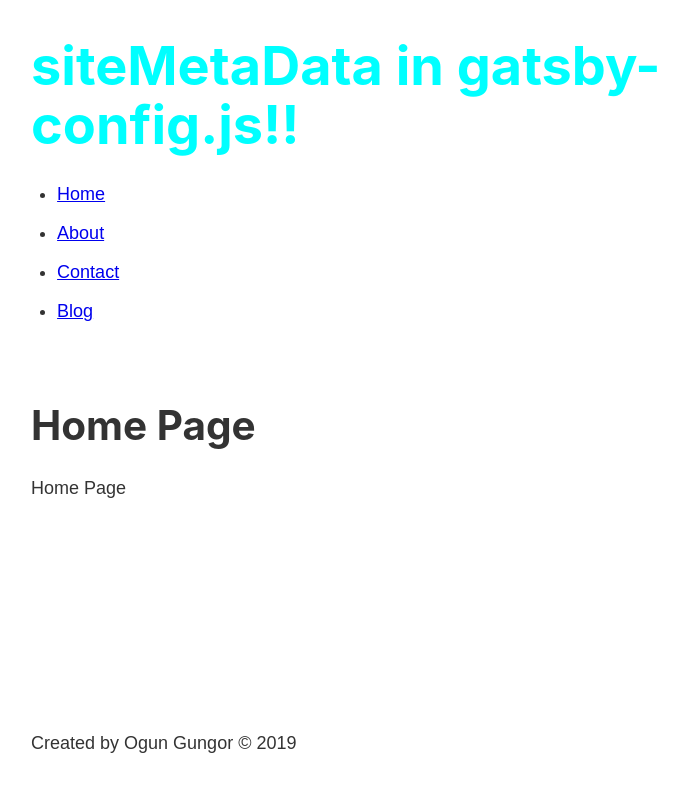
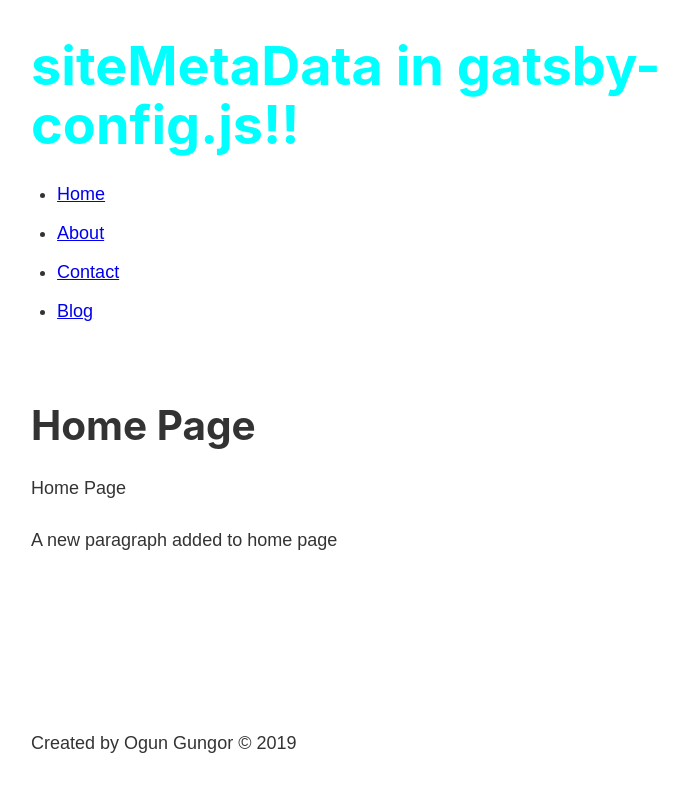
Before and after one commit to OgunGungor/Gatsby_Fundamentals, a Gatsby site: page / in a window 1280 px wide. Shown: the whole page, without its empty margins (252-940 px from the left). Built offline with nearby package versions, Linux system fonts and the light colour scheme; Gatsby itself is replaced by a stand-in of ours.

Commit message:
a new paraghraph added to index.js

```diff
--- a/src/pages/index.js
+++ b/src/pages/index.js
@@ -7,6 +7,7 @@
         <Layout headTitle = "Home">
             <h1>Home Page</h1>
             <p>Home Page</p>
+            <p>A new paragraph added to home page</p>
         </Layout>
     )
 }
```
